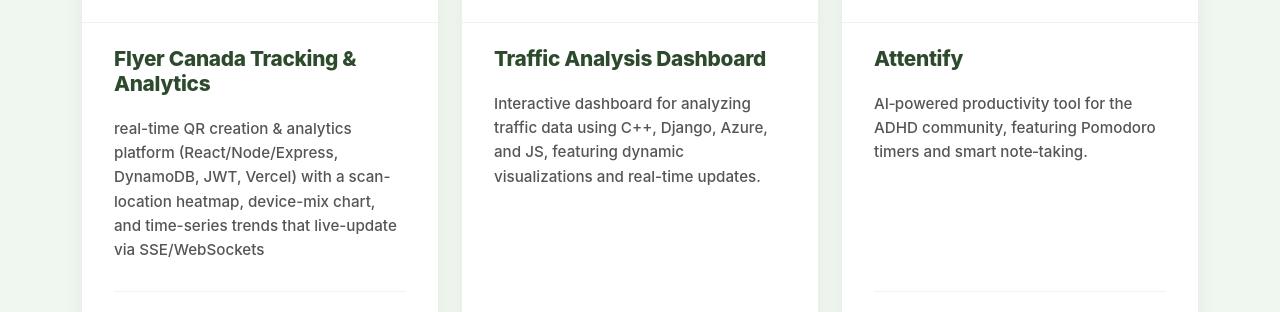
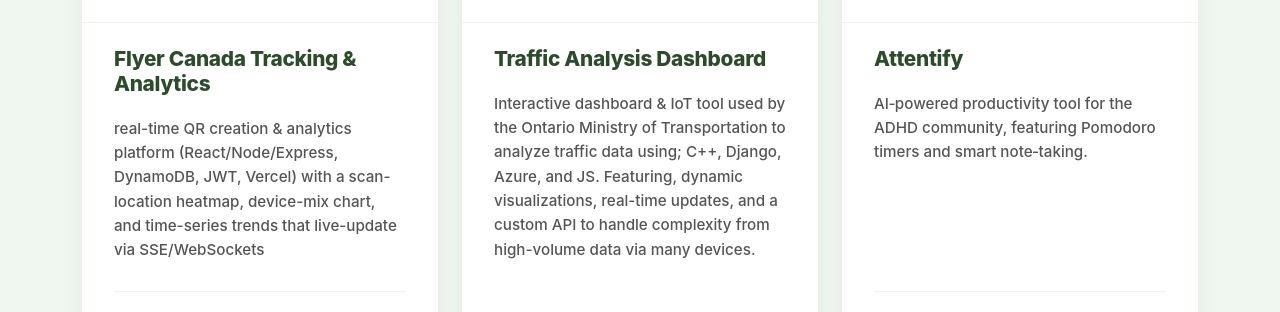
Before and after one commit to Faseeh-Naqvi/faseeh.ca, a React (Create React App) app in the folder my-portfolio/: page /projects in a window 1280 px wide. Shown: the part 1738-2050 px from the top of the page. Built offline with nearby package versions, Linux system fonts and the light colour scheme.

Commit message:
edit to emrc description

```diff
--- a/my-portfolio/src/pages/Projects.js
+++ b/my-portfolio/src/pages/Projects.js
@@ -35,7 +35,7 @@
   {
     id: "Traffic Analysis Dashboard",
     title: "Traffic Analysis Dashboard",
-    description: "Interactive dashboard for analyzing traffic data using C++, Django, Azure, and JS, featuring dynamic visualizations and real-time updates.",
+    description: "Interactive dashboard & IoT tool used by the Ontario Ministry of Transportation to analyze traffic data using; C++, Django, Azure, and JS. Featuring, dynamic visualizations, real-time updates, and a custom API to handle complexity from high-volume data via many devices.",
     media: [
       { type: "image", src: "/images/projects/emrc/emrc.png" },
     ],
```
